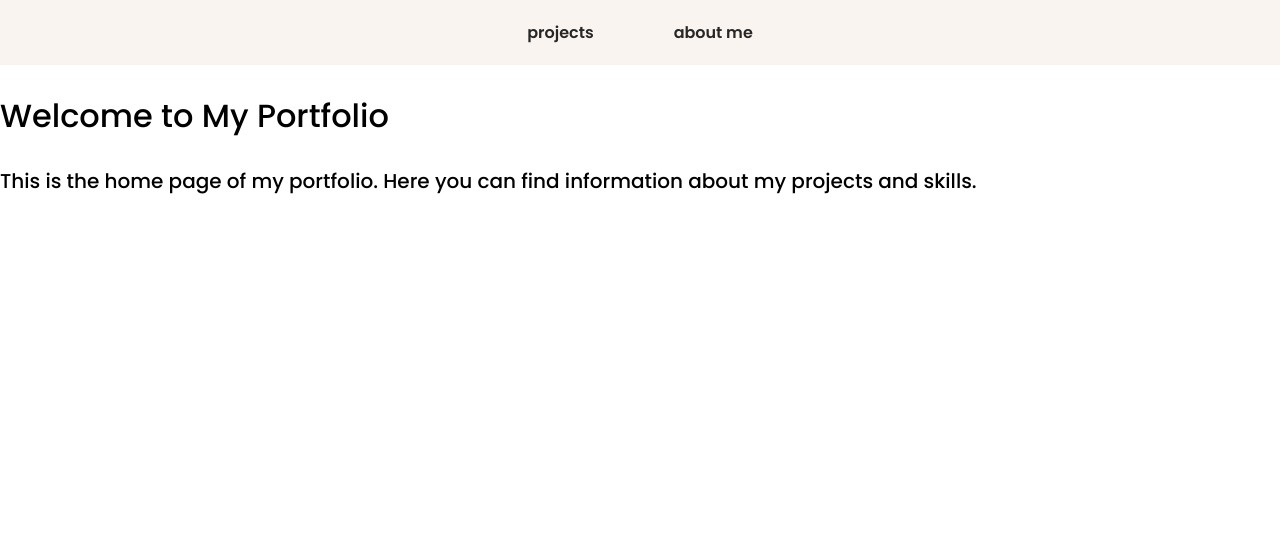
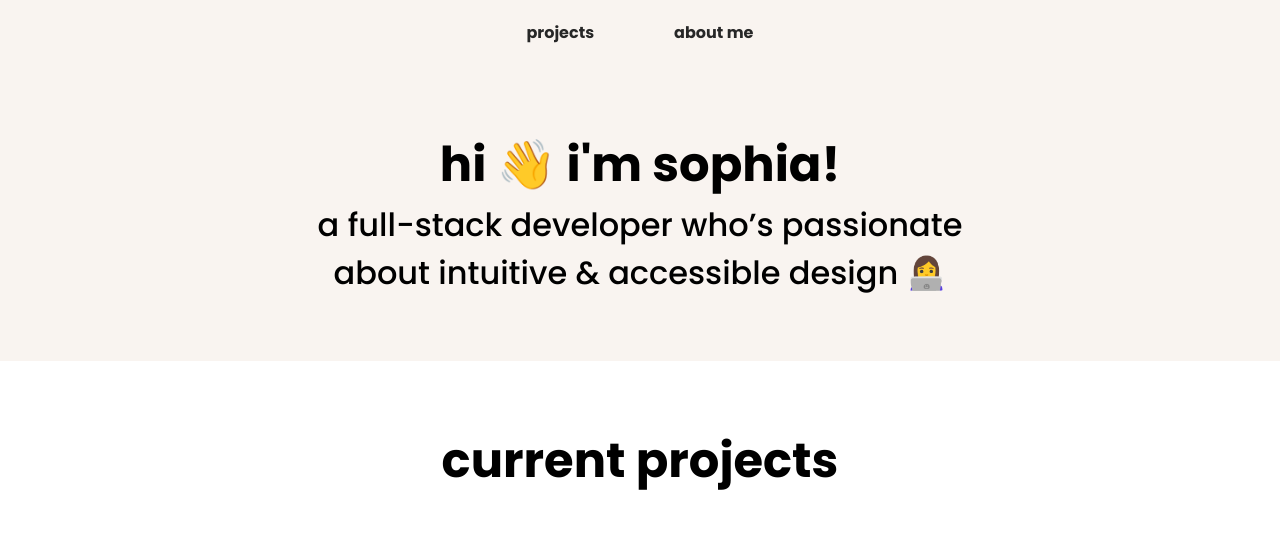
Before and after one commit to sdbsalta/portfolio, a Django app: page / in a window 1280 px wide. Shown: the top 560 px of the page. Run offline with Django 5.2, Linux system fonts and the light colour scheme.

Commit message:
created css for homepage

```diff
--- a/portfolio/static/css/global.css
+++ b/portfolio/static/css/global.css
@@ -15,11 +15,12 @@
 
 h1, h2, p, a {
     font-family: "Poppins", sans-serif;
+    margin: 0;
 }
 
 h1 {
     font-size: var(--h1);
-    font-weight: 900;
+    font-weight: 700;
 }
 
 h2, p {
@@ -38,3 +39,26 @@ body {
     margin: 0px;
     padding: 0px;
 }
+
+
+nav ul {
+    display: flex;
+    list-style-type: none;
+    margin: 0;
+    padding: 0;
+    gap: 5rem;
+}
+
+nav ul li {
+    display: flex;
+}
+
+nav ul li a {
+    text-decoration: none;
+    color: var(--black);
+    font-weight: 700;
+}
+
+nav ul li a:hover {
+    text-decoration: underline;
+}
--- a/portfolio/static/css/nav.css
+++ b/portfolio/static/css/nav.css
@@ -6,25 +6,3 @@ header {
     align-content: center;
     padding: 20px;
 }
-
-nav ul {
-    display: flex;
-    list-style-type: none;
-    margin: 0;
-    padding: 0;
-    gap: 5rem;
-}
-
-nav ul li {
-    display: flex;
-}
-
-nav ul li a {
-    text-decoration: none;
-    color: var(--black);
-    font-weight: 600;
-}
-
-nav ul li a:hover {
-    text-decoration: underline;
-}
--- a/portfolio/templates/base.html
+++ b/portfolio/templates/base.html
@@ -1,4 +1,5 @@
 {% load static %}
+
 
 <!DOCTYPE html>
 <html>
@@ -11,6 +12,9 @@
 
         <link rel="stylesheet" href="{% static 'css/global.css' %}" />
         <link rel="stylesheet" href="{% static 'css/nav.css' %}">
+
+        {% block styles %}{% endblock %}
+
     </head>
     <body>
         <header>
--- a/portfolio/templates/home.html
+++ b/portfolio/templates/home.html
@@ -2,7 +2,31 @@
 
 {% block title %}Home{% endblock %}
 
+{% block styles %}
+    <style>
+        .hero, .projects {
+            display: flex;
+            justify-content: center;
+            align-items: center;
+            text-align: center;
+            flex-direction: column;
+
+            padding: 4rem;
+        }
+
+        .hero {
+            background: var(--cream);
+        }
+    </style>
+{% endblock%}
+
 {% block content %}
-    <h2>Welcome to My Portfolio</h2>
-    <p>This is the home page of my portfolio. Here you can find information about my projects and skills.</p>
+<div class="hero">
+    <h1>hi 👋 i'm sophia!</h1>
+    <h2>a full-stack developer who’s passionate<br>about intuitive & accessible design 👩‍💻</h2>
+</div>
+
+<div class="projects">
+    <h1>current projects</h1>
+</div>
 {% endblock %}
```
